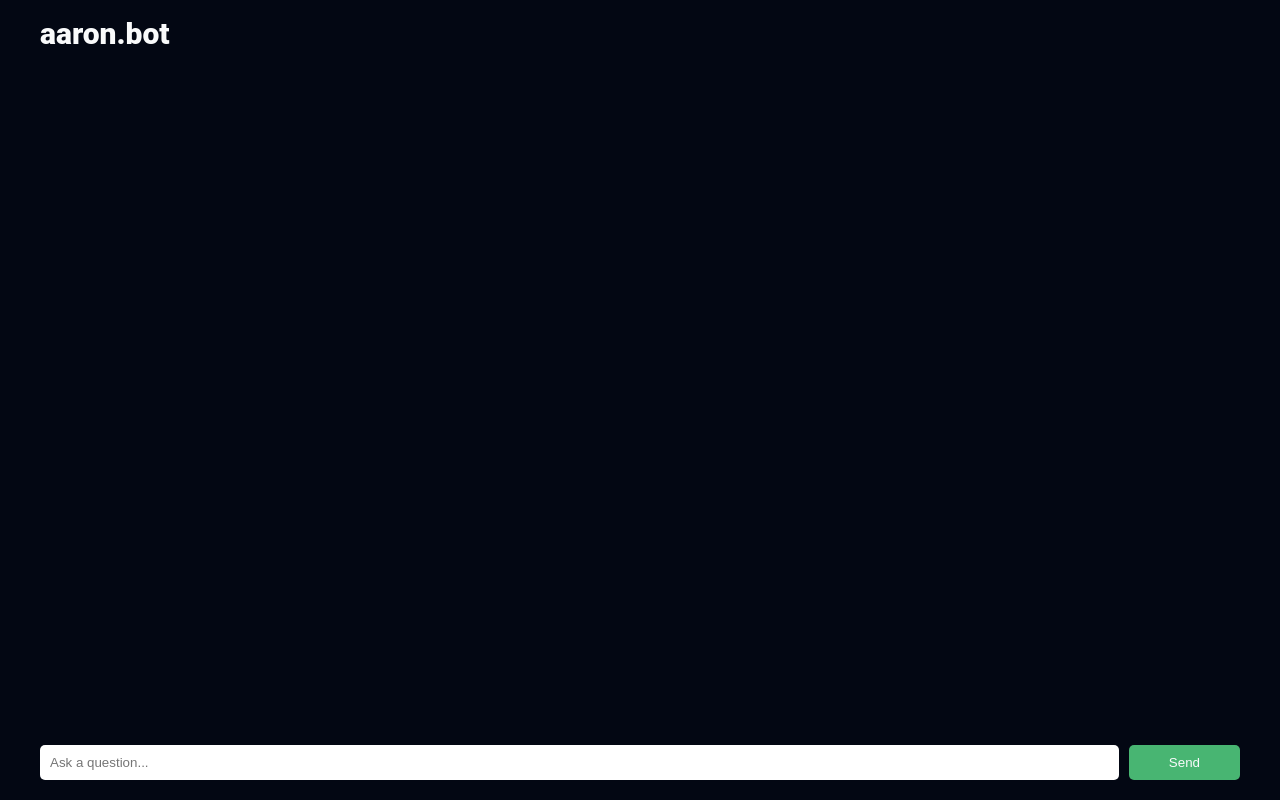
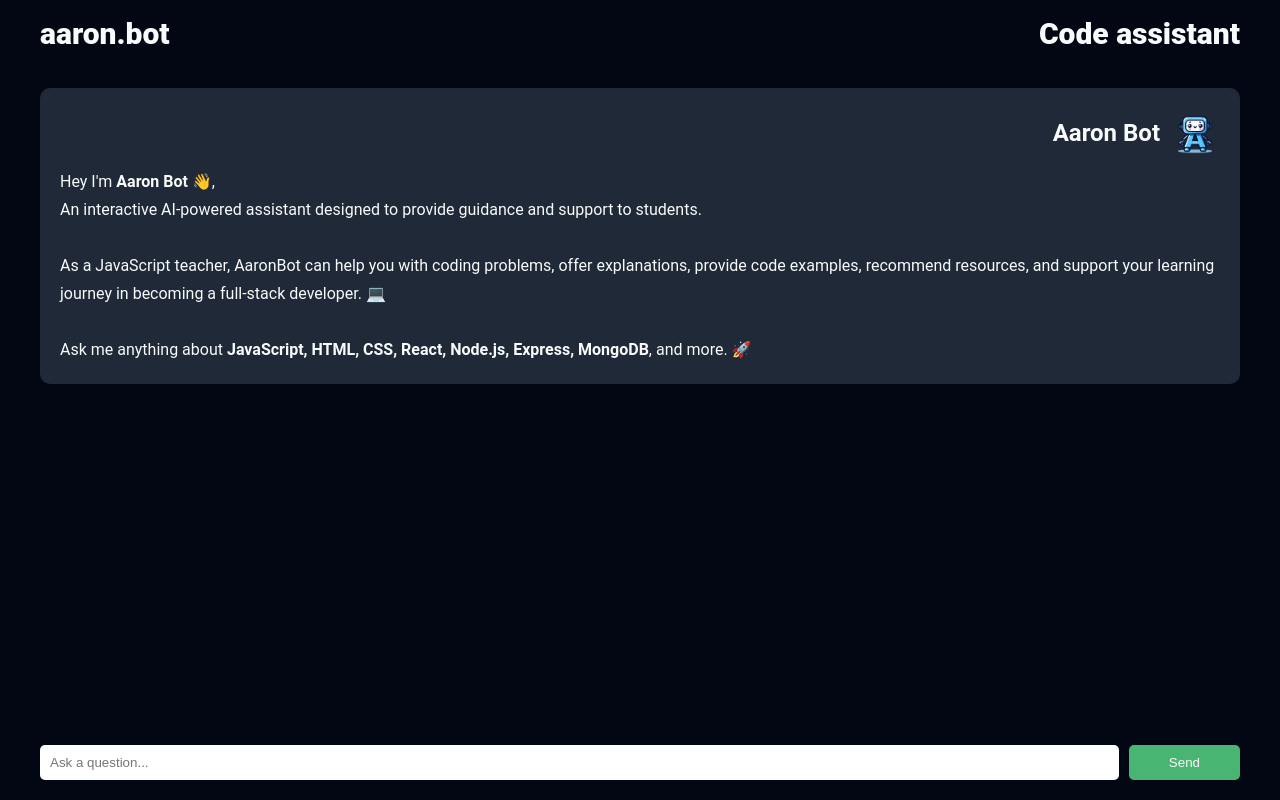
Before and after one commit to latham91/aaron-bot, a website: page src/dashboard/index.html in a window 1280 px wide. Drawn offline with nearby package versions, Linux system fonts and the light colour scheme.

Commit message:
updated avatars

```diff
--- a/src/dashboard/index.html
+++ b/src/dashboard/index.html
@@ -16,11 +16,27 @@
         <header>
             <nav>
                 <h1>aaron.bot</h1>
-                <div></div>
+                <h1>Code assistant</h1>
             </nav>
         </header>
 
-        <main></main>
+        <main>
+            <div class="chat-bubble">
+                <div class="role-container-bot">
+                    <h2>Aaron Bot</h2>
+                    <img src="./avatar.png" alt="avatar" width="50" class="avatar-bot" />
+                </div>
+                <div class="message-bot">
+                    Hey I'm <strong>Aaron Bot</strong> 👋, <br />
+                    An interactive AI-powered assistant designed to provide guidance and support to students.<br /><br />As
+                    a JavaScript teacher, AaronBot can help you with coding problems, offer explanations, provide code
+                    examples, recommend resources, and support your learning journey in becoming a full-stack developer.
+                    💻<br /><br />
+                    Ask me anything about <strong>JavaScript, HTML, CSS, React, Node.js, Express, MongoDB</strong>, and
+                    more. 🚀
+                </div>
+            </div>
+        </main>
         <form>
             <input class="chat-input" type="text" id="message" placeholder="Ask a question..." autocomplete="off" />
             <button class="send-button" type="submit">Send</button>
--- a/src/dashboard/script.js
+++ b/src/dashboard/script.js
@@ -11,8 +11,7 @@ const createUserMessage = (message) => {
     roleContainer.classList.add("role-container");
 
     const avatar = document.createElement("img");
-    avatar.src =
-        "https://banner2.cleanpng.com/20180329/zue/kisspng-computer-icons-user-profile-person-5abd85306ff7f7.0592226715223698404586.jpg";
+    avatar.src = "./user.png";
     avatar.alt = "avatar";
     avatar.width = 50;
 
@@ -41,8 +40,7 @@ const createBotMessage = (message) => {
 
     const avatar = document.createElement("img");
     avatar.classList.add("avatar-bot");
-    avatar.src =
-        "https://banner2.cleanpng.com/20180329/zue/kisspng-computer-icons-user-profile-person-5abd85306ff7f7.0592226715223698404586.jpg";
+    avatar.src = "./avatar.png";
     avatar.alt = "avatar";
     avatar.width = 50;
 
```
Also changed, not shown: src/dashboard/avatar.png (added), src/dashboard/user.png (added).
